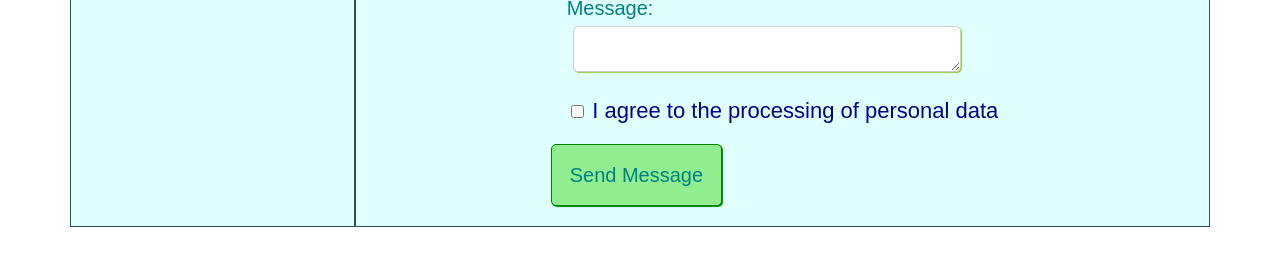
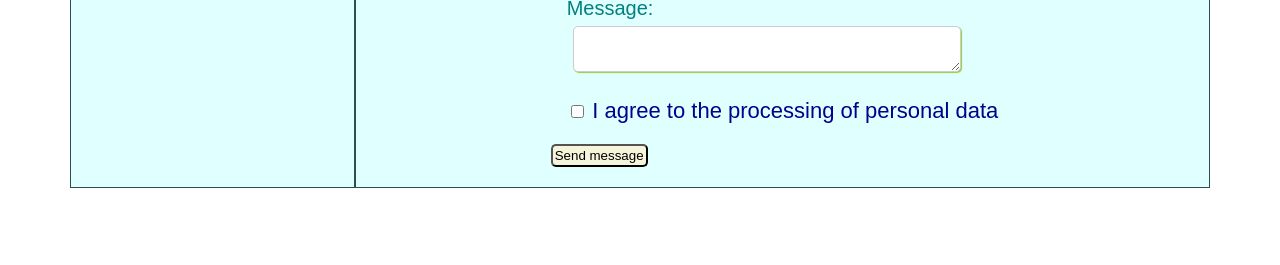
Before and after one commit to YuliyaKVAS/html-framework-Kusakina, a plain HTML site: page assets/main_file.html in a window 1280 px wide. Shown: the part 327-592 px from the top of the page. Drawn offline with Linux system fonts and the light colour scheme.

Commit message:
button is changed

```diff
--- a/assets/elements/_button.scss
+++ b/assets/elements/_button.scss
@@ -2,6 +2,10 @@
     border-radius: $butt-rad;
     cursor: pointer;
 }
+/*.button:hover{
+    background-color: blue;
+    color: white;
+}*/
 .button--simple{
     background-color:$butt-simple;
 }
--- a/assets/global/_layout.scss
+++ b/assets/global/_layout.scss
@@ -46,8 +46,8 @@ body{
 }
 
 .button{
-    margin: 5px auto;
-    padding: 2px;
+    margin: 8px auto;
+    padding: 4px;
 }
 
 .textarea{
--- a/assets/main_file.html
+++ b/assets/main_file.html
@@ -47,8 +47,8 @@
                         </label>
                         </p>
 
-                        <button class="button button--primary">
-                            <p>Send Message</p>
+                        <button class="button button--simple">
+                            Send message
                         </button>
                     </form>
                 </div>
```
Also changed, not shown: assets/style.css (added), 1 other file.
